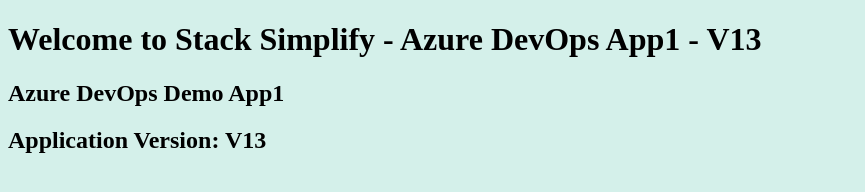
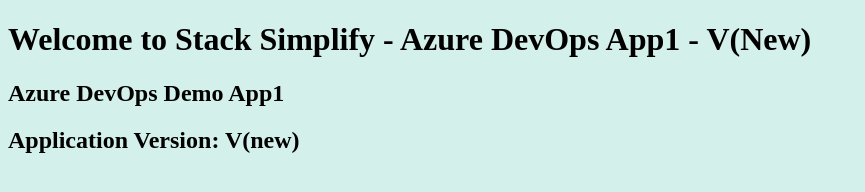
Before and after one commit to TeeCDP/azure-devops-github-acr-aks-app1, a plain HTML site: page index.html in a window 1280 px wide. Shown: the whole page, without its empty margins (0-865 px from the left). Drawn offline with Linux system fonts and the light colour scheme.

Commit message:
V2 Commit

```diff
--- a/index.html
+++ b/index.html
@@ -1,8 +1,8 @@
 <!DOCTYPE html>
 <html>
    <body style="background-color:rgb(212, 240, 234);">
-      <h1>Welcome to Stack Simplify - Azure DevOps App1 - V13</h1>
+      <h1>Welcome to Stack Simplify - Azure DevOps App1 - V(New)</h1>
       <h2>Azure DevOps Demo App1</h2>
-      <h2>Application Version: V13</h2>
+      <h2>Application Version: V(new)</h2>
    </body>
 </html>
```
